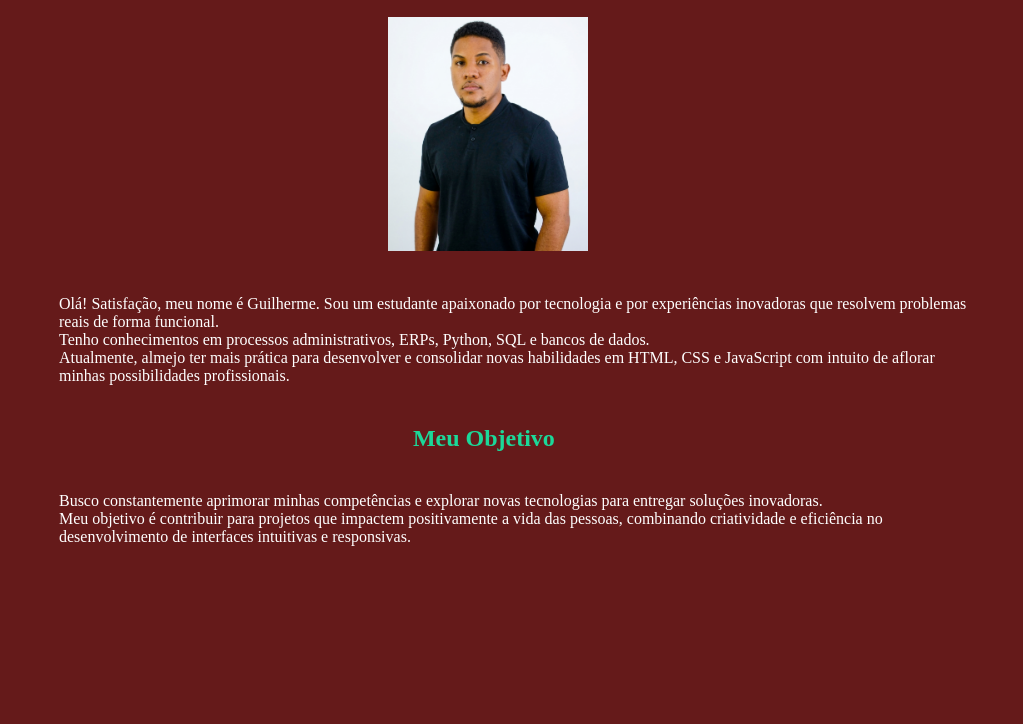
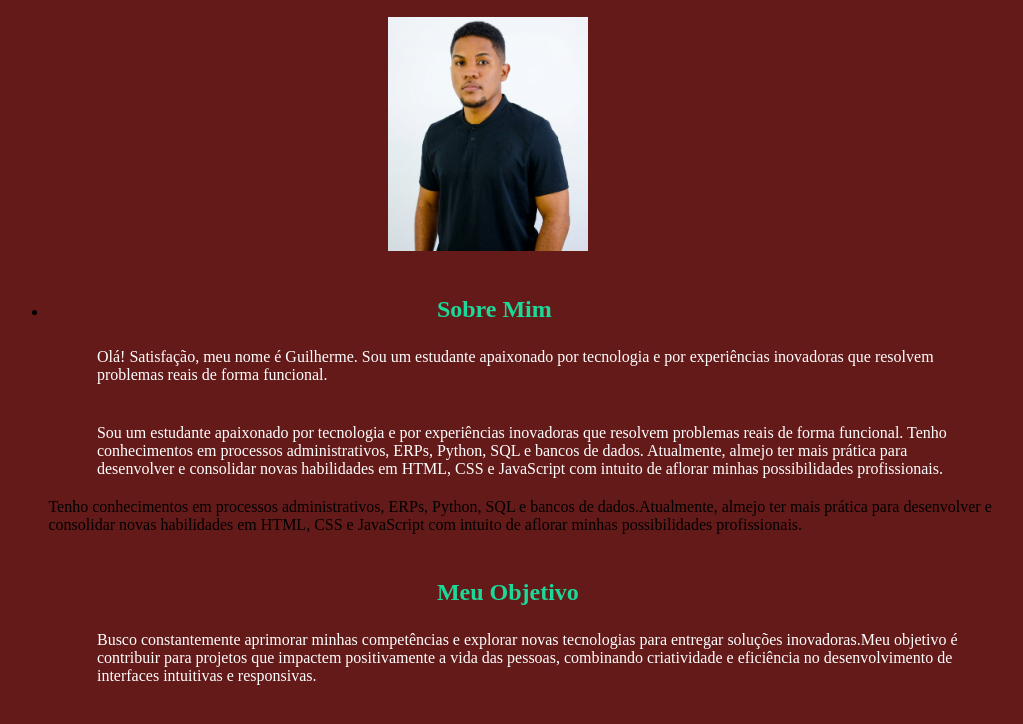
Before and after one commit to Guilherme8021X/Portif-lio-Profissional, a plain HTML site: page Index.html in a window 1280 px wide. Shown: the part 108-832 px from the top of the page, without its empty margins (126-1149 px from the left). Before the commit the page ends 800 px from the top, so only its background shows below. Drawn offline with Linux system fonts and the light colour scheme.

Commit message:
ORGANIZANDO ESPAÇAMENTOS

```diff
--- a/Index.html
+++ b/Index.html
@@ -8,17 +8,30 @@
 </head>
 <body>
     <main>
+
 <h1>ESSE SOU EU</h1>
 <figure>
     <img src="img/Foto Pessoal.jpeg"
     alt="Guilherme Profissional"
     width="200">
 </figure>
-<p>Olá! Satisfação, meu nome é Guilherme. Sou um estudante apaixonado por tecnologia e por experiências inovadoras que resolvem problemas reais de forma funcional.<br>
-Tenho conhecimentos em processos administrativos, ERPs, Python, SQL e bancos de dados.<br>Atualmente, almejo ter mais prática para desenvolver e consolidar novas habilidades em HTML, CSS e JavaScript com intuito de aflorar minhas possibilidades profissionais.</p>
+<ul>
+<li>
+    <article>
+        <h2>Sobre Mim</h2>
+        <p>Olá! Satisfação, meu nome é Guilherme. Sou um estudante apaixonado por tecnologia e por experiências inovadoras que resolvem problemas reais de forma funcional.
+        <p>Sou um estudante apaixonado por tecnologia e por experiências inovadoras que resolvem problemas reais de forma funcional. Tenho conhecimentos em processos administrativos, ERPs, Python, SQL e bancos de dados. Atualmente, almejo ter mais prática para desenvolver e consolidar novas habilidades em HTML, CSS e JavaScript com intuito de aflorar minhas possibilidades profissionais.</p>
+        Tenho conhecimentos em processos administrativos, ERPs, Python, SQL e bancos de dados.Atualmente, almejo ter mais prática para desenvolver e consolidar novas habilidades em HTML, CSS e JavaScript com intuito de aflorar minhas possibilidades profissionais.</p>
+        <strong><h2>Meu Objetivo</h2></strong>
+        <P>Busco constantemente aprimorar minhas competências e explorar novas tecnologias para entregar soluções inovadoras.Meu objetivo é contribuir para projetos que impactem positivamente a vida das pessoas, combinando criatividade e eficiência no desenvolvimento de interfaces intuitivas e responsivas.</p>
+    </article>
 
-<strong></strong><h2>Meu Objetivo</h2></strong>
-<P>Busco constantemente aprimorar minhas competências e explorar novas tecnologias para entregar soluções inovadoras.<br>Meu objetivo é contribuir para projetos que impactem positivamente a vida das pessoas, combinando criatividade e eficiência no desenvolvimento de interfaces intuitivas e responsivas.</p>
+</li>
+</ul>
+
+
+
+
     </main>
 </body>
 </html>
--- a/estilos/folha_estilo1.css
+++ b/estilos/folha_estilo1.css
@@ -9,7 +9,7 @@ h1{
 h2{
     max-width: 20%;
     margin: 0 auto;
-    padding: 20px;
+    padding: 5px;
     color:#1cd899;
 }
 p{
```
